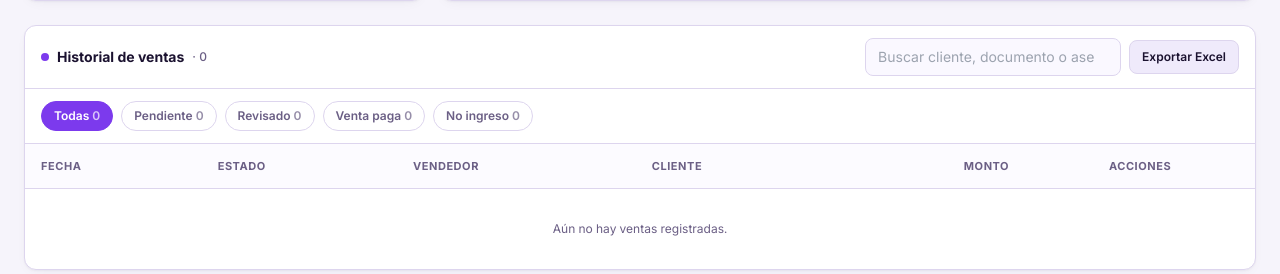
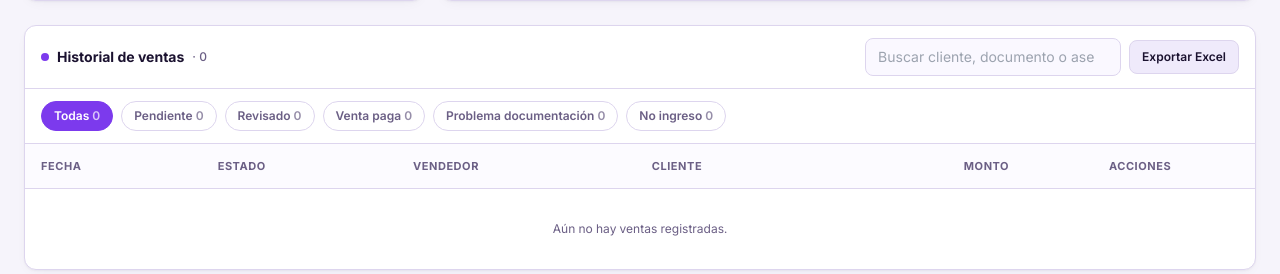
Before and after one commit to EstebanCastillo28/bb_app, a Flask app: page /dashboard in a window 1280 px wide. Shown: the part 911-1185 px from the top of the page. Run offline with Flask 3, Linux system fonts and the light colour scheme; the visitor is signed in with stand-in values (Sample User, id 1); some libraries are stand-ins or nearby versions.

Commit message:
feat: estado "Problema Documentacion" para ventas
- El admin puede asignarlo desde el panel (escritorio y movil)
- Filtro por estado, insignia naranja, color en la grafica y en el detalle
- Texto naranja con contraste correcto en modo claro

Co-Authored-By: Claude Sonnet 5.5 <noreply@anthropic.com>

```diff
--- a/app-ventas/app.py
+++ b/app-ventas/app.py
@@ -455,7 +455,7 @@ def cambiar_estado(id):
         return redirect(url_for("login"))
     venta = Venta.query.get_or_404(id)
     nuevo_estado = request.form.get("estado")
-    if nuevo_estado in ["PENDIENTE", "REVISADO", "VENTA PAGA", "NO INGRESO"]:
+    if nuevo_estado in ["PENDIENTE", "REVISADO", "VENTA PAGA", "PROBLEMA DOCUMENTACION", "NO INGRESO"]:
         venta.estado = nuevo_estado
         db.session.commit()
         flash(f"Estado actualizado a {nuevo_estado}.", "success")
--- a/app-ventas/templates/_head.html
+++ b/app-ventas/templates/_head.html
@@ -78,6 +78,7 @@
   :root:not([data-theme="dark"]) .text-emerald-300 { color: #047857; }
   :root:not([data-theme="dark"]) .text-amber-300 { color: #b45309; }
   :root:not([data-theme="dark"]) .text-fuchsia-300 { color: #a21caf; }
+  :root:not([data-theme="dark"]) .text-orange-300 { color: #c2410c; }
   :root:not([data-theme="dark"]) .hover\:text-white:hover { color: #fff; }
 
   /* Sombras suaves de tarjetas en modo claro */
--- a/app-ventas/templates/dashboard.html
+++ b/app-ventas/templates/dashboard.html
@@ -12,6 +12,7 @@
   {% if estado == 'PENDIENTE' %}bg-amber-500/10 text-amber-300 border-amber-500/30
   {% elif estado == 'REVISADO' %}bg-emerald-500/10 text-emerald-300 border-emerald-500/30
   {% elif estado == 'VENTA PAGA' %}bg-fuchsia-500/10 text-fuchsia-300 border-fuchsia-500/40
+  {% elif estado == 'PROBLEMA DOCUMENTACION' %}bg-orange-500/10 text-orange-300 border-orange-500/40
   {% else %}bg-red-500/10 text-red-300 border-red-500/30{% endif %}">{{ estado }}</span>
 {%- endmacro %}
 {% macro ico_id() -%}<svg class="inline-block -mt-0.5 mr-1" width="12" height="12" viewBox="0 0 24 24" fill="none" stroke="currentColor" stroke-width="2" stroke-linecap="round" stroke-linejoin="round" aria-hidden="true"><rect x="3" y="5" width="18" height="14" rx="2"/><circle cx="9" cy="11" r="2"/><path d="M14 10h4M14 14h4M6 16c.5-1.5 5.5-1.5 6 0"/></svg>{%- endmacro %}
@@ -168,7 +169,7 @@
       </div>
 
       <div id="chipsEstado" class="px-4 py-3 border-b border-cc-border flex gap-2 overflow-x-auto">
-        {% set chips = [('', 'Todas'), ('PENDIENTE', 'Pendiente'), ('REVISADO', 'Revisado'), ('VENTA PAGA', 'Venta paga'), ('NO INGRESO', 'No ingreso')] %}
+        {% set chips = [('', 'Todas'), ('PENDIENTE', 'Pendiente'), ('REVISADO', 'Revisado'), ('VENTA PAGA', 'Venta paga'), ('PROBLEMA DOCUMENTACION', 'Problema documentación'), ('NO INGRESO', 'No ingreso')] %}
         {% for val, lbl in chips %}
         <button type="button" data-estado="{{ val }}" aria-pressed="{{ 'true' if loop.first else 'false' }}"
           class="chip whitespace-nowrap text-xs font-semibold px-3 py-1.5 rounded-full border border-cc-border text-cc-muted hover:text-cc-fg transition">
@@ -215,6 +216,7 @@
                       <option value="PENDIENTE" {% if venta.estado=='PENDIENTE' %}selected{% endif %}>Pendiente</option>
                       <option value="REVISADO"  {% if venta.estado=='REVISADO'  %}selected{% endif %}>Revisado</option>
                       <option value="VENTA PAGA"{% if venta.estado=='VENTA PAGA'%}selected{% endif %}>Venta Paga</option>
+                      <option value="PROBLEMA DOCUMENTACION" {% if venta.estado=='PROBLEMA DOCUMENTACION' %}selected{% endif %}>Problema Documentación</option>
                       <option value="NO INGRESO"{% if venta.estado=='NO INGRESO'%}selected{% endif %}>No Ingreso</option>
                     </select>
                   </form>
@@ -258,6 +260,7 @@
                 <option value="PENDIENTE" {% if venta.estado=='PENDIENTE' %}selected{% endif %}>Pendiente</option>
                 <option value="REVISADO"  {% if venta.estado=='REVISADO'  %}selected{% endif %}>Revisado</option>
                 <option value="VENTA PAGA"{% if venta.estado=='VENTA PAGA'%}selected{% endif %}>Venta Paga</option>
+                <option value="PROBLEMA DOCUMENTACION" {% if venta.estado=='PROBLEMA DOCUMENTACION' %}selected{% endif %}>Problema Documentación</option>
                 <option value="NO INGRESO"{% if venta.estado=='NO INGRESO'%}selected{% endif %}>No Ingreso</option>
               </select>
             </form>
@@ -375,7 +378,7 @@
     const compacto = new Intl.NumberFormat('es-CO', { notation: 'compact', maximumFractionDigits: 1 });
     const pesos = new Intl.NumberFormat('es-CO', { style: 'currency', currency: 'COP', maximumFractionDigits: 0 });
 
-    const COLORES_ESTADO = { 'PENDIENTE': '#f59e0b', 'REVISADO': '#10b981', 'VENTA PAGA': '#c026d3', 'NO INGRESO': '#ef4444' };
+    const COLORES_ESTADO = { 'PENDIENTE': '#f59e0b', 'REVISADO': '#10b981', 'VENTA PAGA': '#c026d3', 'PROBLEMA DOCUMENTACION': '#ea580c', 'NO INGRESO': '#ef4444' };
     const charts = [];
 
     function baseOpts() {
--- a/app-ventas/templates/detalle_venta.html
+++ b/app-ventas/templates/detalle_venta.html
@@ -63,6 +63,7 @@
             {% if venta.estado == 'PENDIENTE' %}bg-amber-500/10 text-amber-300 border-amber-500/30
             {% elif venta.estado == 'REVISADO' %}bg-emerald-500/10 text-emerald-300 border-emerald-500/30
             {% elif venta.estado == 'VENTA PAGA' %}bg-fuchsia-500/10 text-fuchsia-300 border-fuchsia-500/40
+            {% elif venta.estado == 'PROBLEMA DOCUMENTACION' %}bg-orange-500/10 text-orange-300 border-orange-500/40
             {% else %}bg-red-500/10 text-red-300 border-red-500/30{% endif %}">{{ venta.estado }}</span>
         </div>
       </div>
```
